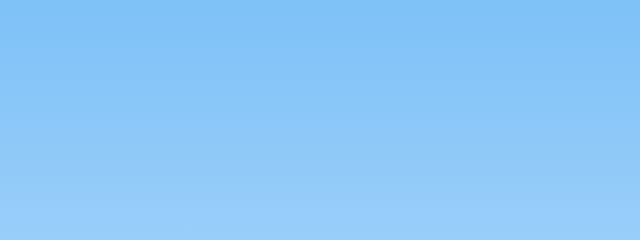
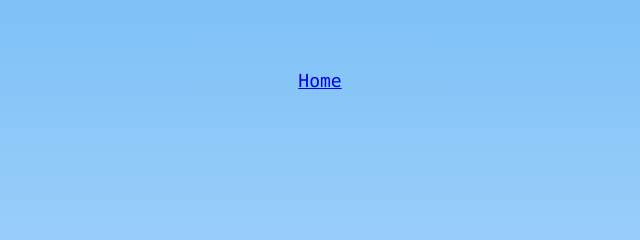
Before and after one commit to Karishma-Patel/get-fit.github.io, a plain HTML site: page creators.html in a window 1280 px wide. Shown: the part 242-482 px from the top of the page, 320-960 px from the left. Drawn offline with Linux system fonts and the light colour scheme.

Commit message:
added home button

```diff
--- a/creators.html
+++ b/creators.html
@@ -6,6 +6,6 @@
 <body>
 <h1>Created By:</h1>
 <p>Paulina Lee<br>Sarah Robertson<br>Karishma Patel<br>Elizabeth Funk<br> </p>
-<p><br><br><br><br><a href="index.html"Home</a></p>
+<p><br><br><br><br><a href="index.html">Home</a></p>
 </body>
 </html>
```
